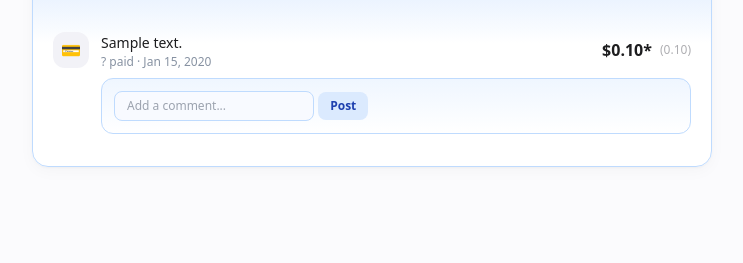
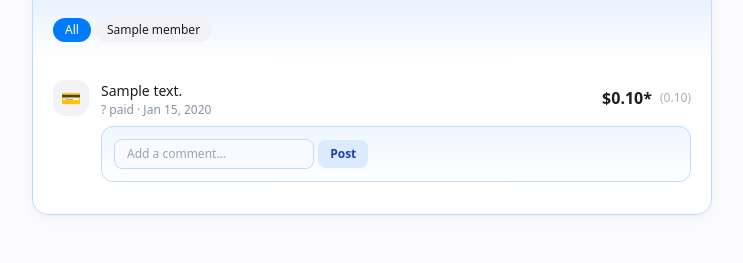
Before and after one commit to jvalin17/frenmo, a Python web app: template app/templates/group/detail.html in a window 1280 px wide. Shown: the part 602-865 px from the top of the page, without its empty margins (392-1135 px from the left). Before the commit the page ends 769 px from the top, so only its background shows below. Run offline with Jinja, Linux system fonts and the light colour scheme; the template is opened without the code that fills it: most values are stand-ins (such as "Sample title", 1, 10 or a date in 2020); some libraries are stand-ins or nearby versions.

Commit message:
Filter expenses by member: pill tabs (All, per member), instant JS filter, no page reload

```diff
--- a/app/templates/group/detail.html
+++ b/app/templates/group/detail.html
@@ -203,9 +203,30 @@
             <h3 class="font-semibold text-sm text-gray-500 uppercase">Expenses</h3>
             <button type="submit" id="bulk-delete-btn" class="text-xs font-medium px-2 py-1 rounded-lg" style="background: #FEF2F2; color: #DC2626; border: none; display: none; cursor: pointer;" onclick="return confirm('Delete selected expenses?')">Delete selected</button>
         </div>
+        <!-- Member filter tabs -->
         {% if expenses %}
+        <div class="flex gap-1 mb-3 overflow-x-auto pb-1">
+            <button onclick="filterExpenses('all')" class="member-tab text-xs font-medium px-3 py-1 rounded-full" style="background: #007AFF; color: #FFFFFF; border: none; cursor: pointer; white-space: nowrap;" data-filter="all">All</button>
+            {% for member in members %}
+            <button onclick="filterExpenses('{{ member.id }}')" class="member-tab text-xs font-medium px-3 py-1 rounded-full" style="background: #F2F2F7; color: #1D1D1F; border: none; cursor: pointer; white-space: nowrap;" data-filter="{{ member.id }}">{{ member.name }}</button>
+            {% endfor %}
+        </div>
+        <script>
+        function filterExpenses(memberId) {
+            document.querySelectorAll('.expense-row').forEach(function(row) {
+                row.style.display = (memberId === 'all' || row.dataset.paidBy === memberId) ? '' : 'none';
+            });
+            document.querySelectorAll('.member-tab').forEach(function(tab) {
+                if (tab.dataset.filter === memberId) {
+                    tab.style.background = '#007AFF'; tab.style.color = '#FFFFFF';
+                } else {
+                    tab.style.background = '#F2F2F7'; tab.style.color = '#1D1D1F';
+                }
+            });
+        }
+        </script>
         {% for expense in expenses %}
-        <div class="py-3 border-b last:border-b-0">
+        <div class="py-3 border-b last:border-b-0 expense-row" data-paid-by="{{ expense.paid_by }}">
             <div class="flex justify-between items-center">
                 <div class="flex items-center gap-3">
                     {% if expense.created_by == user.id %}
```
